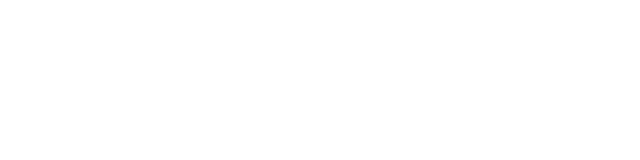
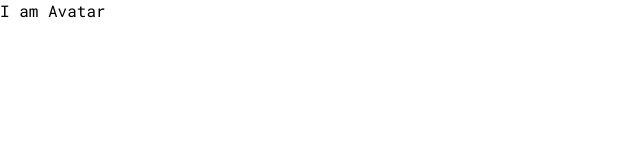
Before and after one commit to Realsantosm/RoarChat, a React (Create React App) app in the folder client/: page /setAvatar in a window 1280 px wide. Before the commit this address had no page. Shown: the top 160 px of the page, without its empty margins (0-640 px from the left). Built offline with nearby package versions, Linux system fonts and the light colour scheme.

Commit message:
Feat : avatar page

```diff
--- a/client/src/App.js
+++ b/client/src/App.js
@@ -2,12 +2,14 @@
 import Register from "./pages/Register";
 import Login from "./pages/Login";
 import Chat from "./pages/Chat";
+import SetAvatar from "./pages/SetAvatar";
 
 function App() {
   return <BrowserRouter>
     <Routes>
       <Route path="/register" element={<Register />} />
       <Route path="/login" element={<Login />} />
+      <Route path="/setAvatar" element={<SetAvatar />} />
       <Route path="/" element={<Chat />} />
     </Routes>
   </BrowserRouter>;
--- /dev/null
+++ b/client/src/pages/SetAvatar.jsx
@@ -0,0 +1,7 @@
+import React from 'react';
+
+export default function SetAvatar() {
+    return <div>
+        I am Avatar
+    </div>;
+}
```
